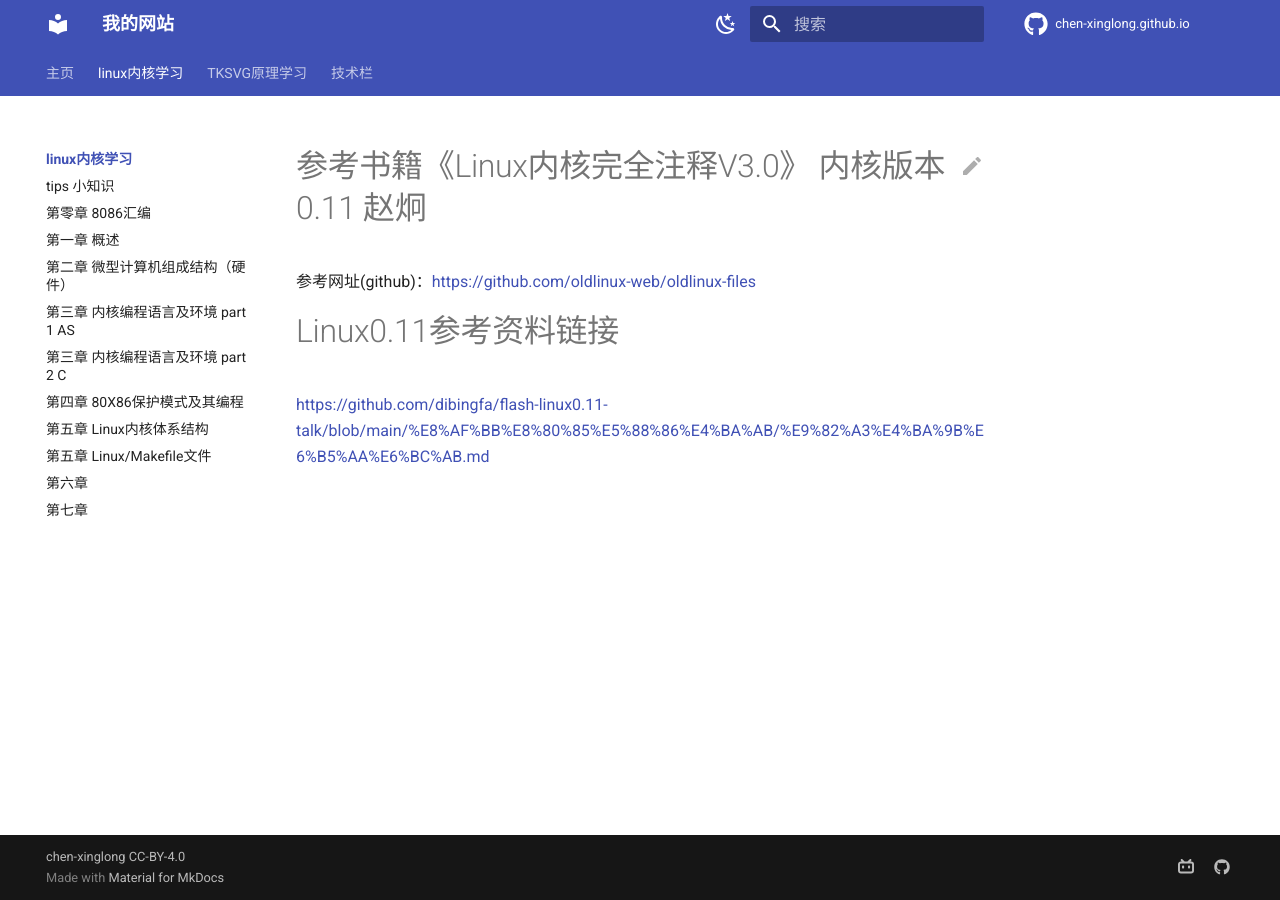
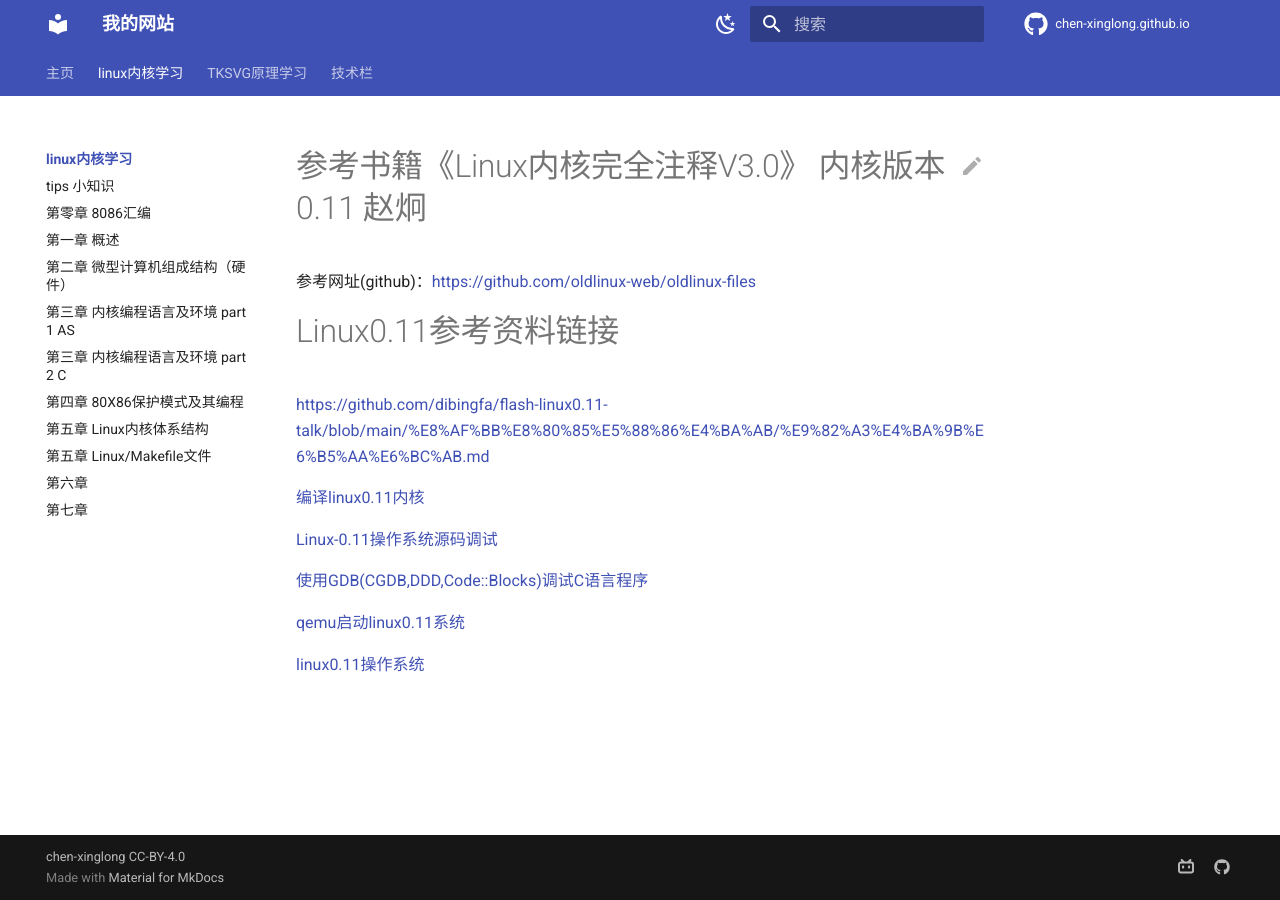
Before and after one commit to chen-xinglong/chen-xinglong.github.io, an MkDocs documentation site: the page built from docs/linux011/index.md, in a window 1280 px wide. Built offline with MkDocs 1.6.1 and Material for MkDocs 9.7.7, drawn with Linux system fonts in a browser that asks for light colours; comment, search, counter and statistics services are not loaded.

Commit message:
modify index.md

```diff
--- a/docs/linux011/index.md
+++ b/docs/linux011/index.md
@@ -4,3 +4,13 @@
 
 # Linux0.11参考资料链接
 [https://github.com/dibingfa/flash-linux0.11-talk/blob/main/%E8%AF%BB%E8%80%85%E5%88%86%E4%BA%AB/%E9%82%A3%E4%BA%9B%E6%B5%AA%E6%BC%AB.md](https://github.com/dibingfa/flash-linux0.11-talk/blob/main/%E8%AF%BB%E8%80%85%E5%88%86%E4%BA%AB/%E9%82%A3%E4%BA%9B%E6%B5%AA%E6%BC%AB.md)
+
+[编译linux0.11内核](https://www.cnblogs.com/jeason1997/p/18699995)
+
+[Linux-0.11操作系统源码调试](https://www.cnblogs.com/chaoguo1234/p/16883932.html)
+
+[使用GDB(CGDB,DDD,Code::Blocks)调试C语言程序](https://www.cnblogs.com/rocedu/p/16714289.html)
+
+[qemu启动linux0.11系统](https://github.com/hello-os/linux-0.11)
+
+[linux0.11操作系统](https://github.com/TonyWriting/Linux0.11)
```
